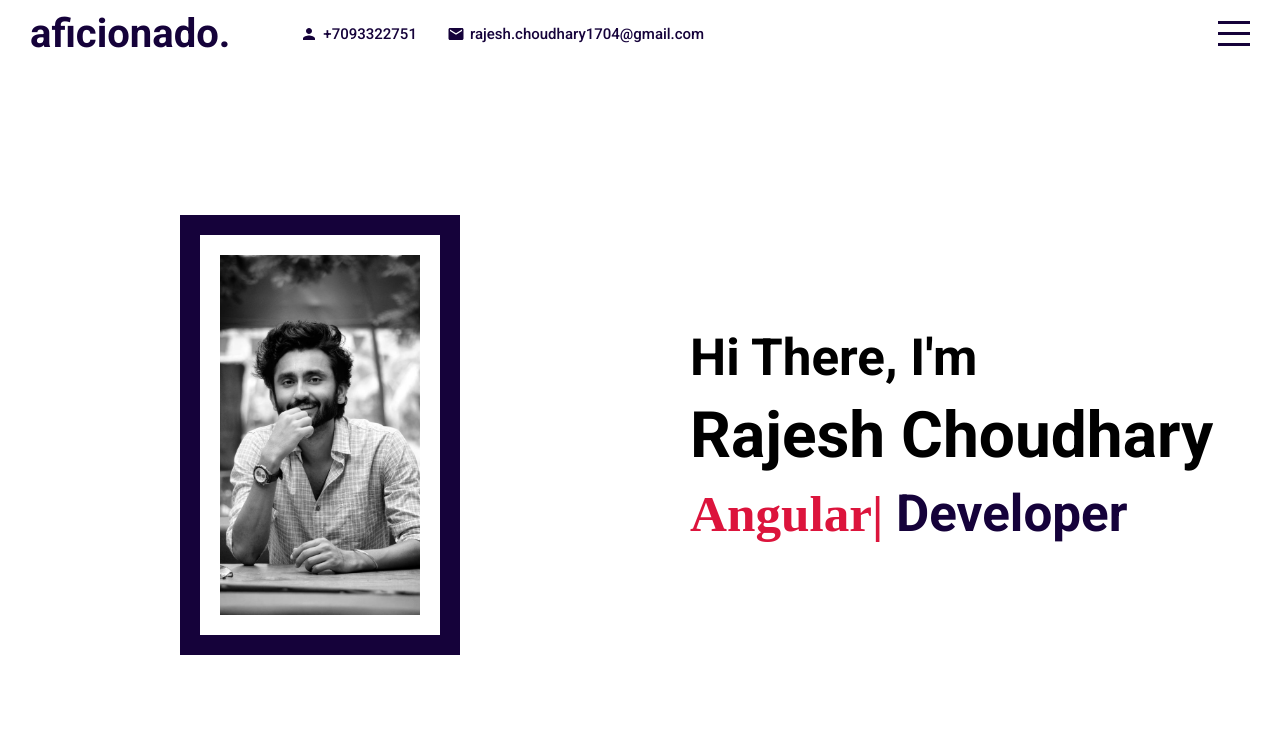
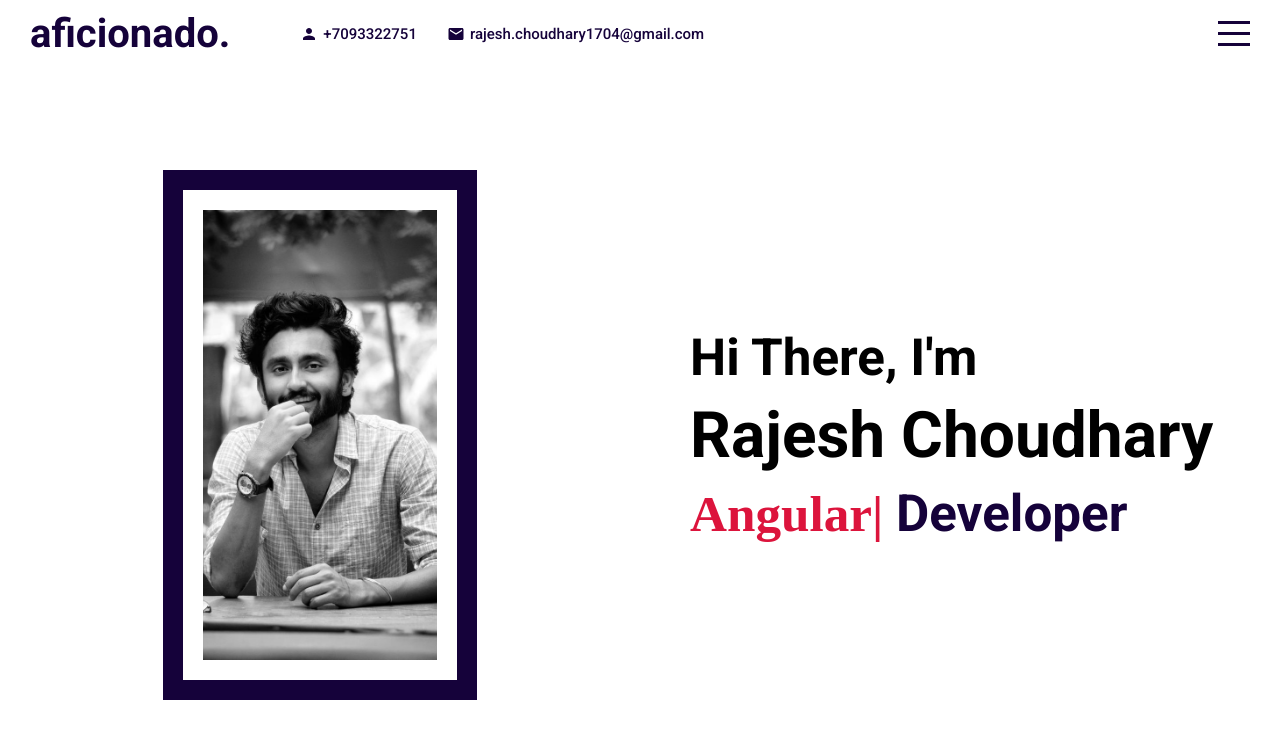
Before and after one commit to RajeshCh17/rajeshch-portfolio, a React (Create React App) app: page / in a window 1280 px wide. Shown: the top 738 px of the page. Built offline with nearby package versions, Linux system fonts and the light colour scheme; a web font is replaced by a local one.

Commit message:
added fixed height for other screens

```diff
--- a/src/components/intro/Intro.styles.scss
+++ b/src/components/intro/Intro.styles.scss
@@ -69,9 +69,11 @@
                         object-position: center;
 
                         @include mediumScreen{
+                            height: 450px;
                             width: 60%;
                           }
                         @include largeScreen{
+                            height: 450px;
                             width: 60%;
                           }
                     }
```
